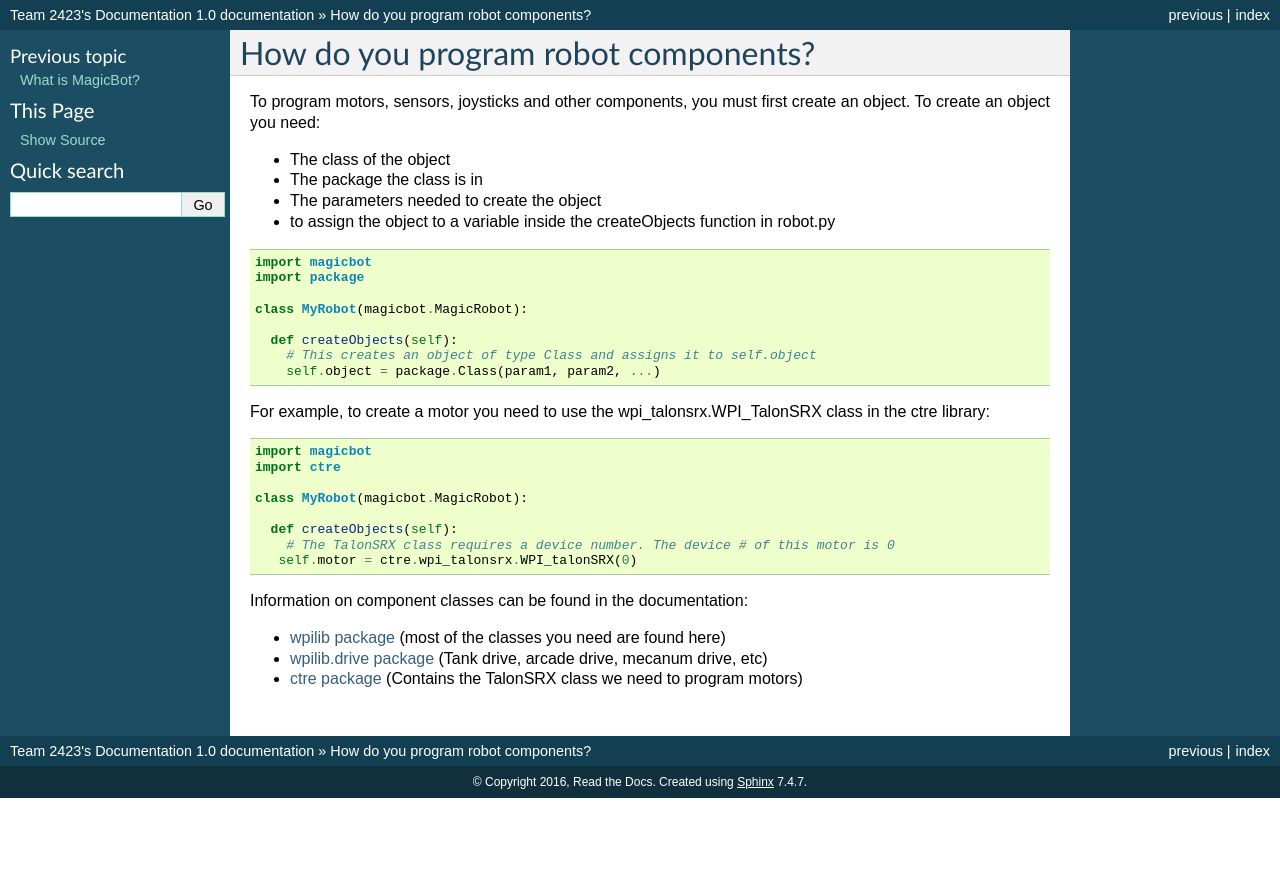
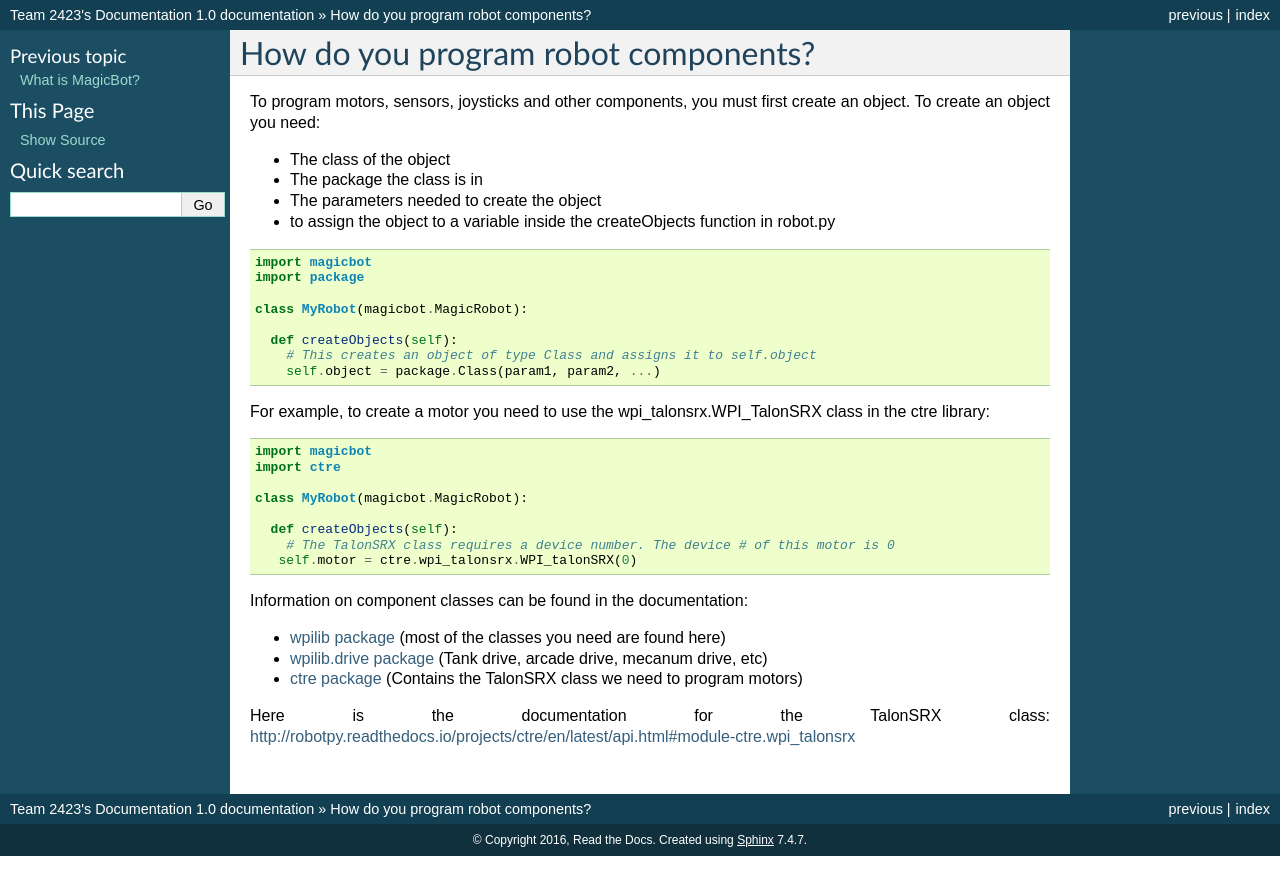
Before and after one commit to frc2423/docs, a Sphinx documentation site: the page built from docs/programming-robot-components.rst, in a window 1280 px wide. Shown: the top 895 px of the page. Built offline with Sphinx 7.4.7, drawn with Linux system fonts in a browser that asks for light colours.

Commit message:
Update programming-robot-components.rst

```diff
--- a/docs/programming-robot-components.rst
+++ b/docs/programming-robot-components.rst
@@ -38,3 +38,5 @@ Information on component classes can be found in the documentation:
 - `wpilib package <http://robotpy.readthedocs.io/projects/wpilib/en/latest/wpilib.html>`_ (most of the classes you need are found here)
 - `wpilib.drive package <http://robotpy.readthedocs.io/projects/wpilib/en/latest/wpilib.drive.html>`_ (Tank drive, arcade drive, mecanum drive, etc)
 - `ctre package <http://robotpy.readthedocs.io/projects/ctre/en/latest/api.html>`_ (Contains the TalonSRX class we need to program motors)
+
+Here is the documentation for the TalonSRX class: http://robotpy.readthedocs.io/projects/ctre/en/latest/api.html#module-ctre.wpi_talonsrx
```
